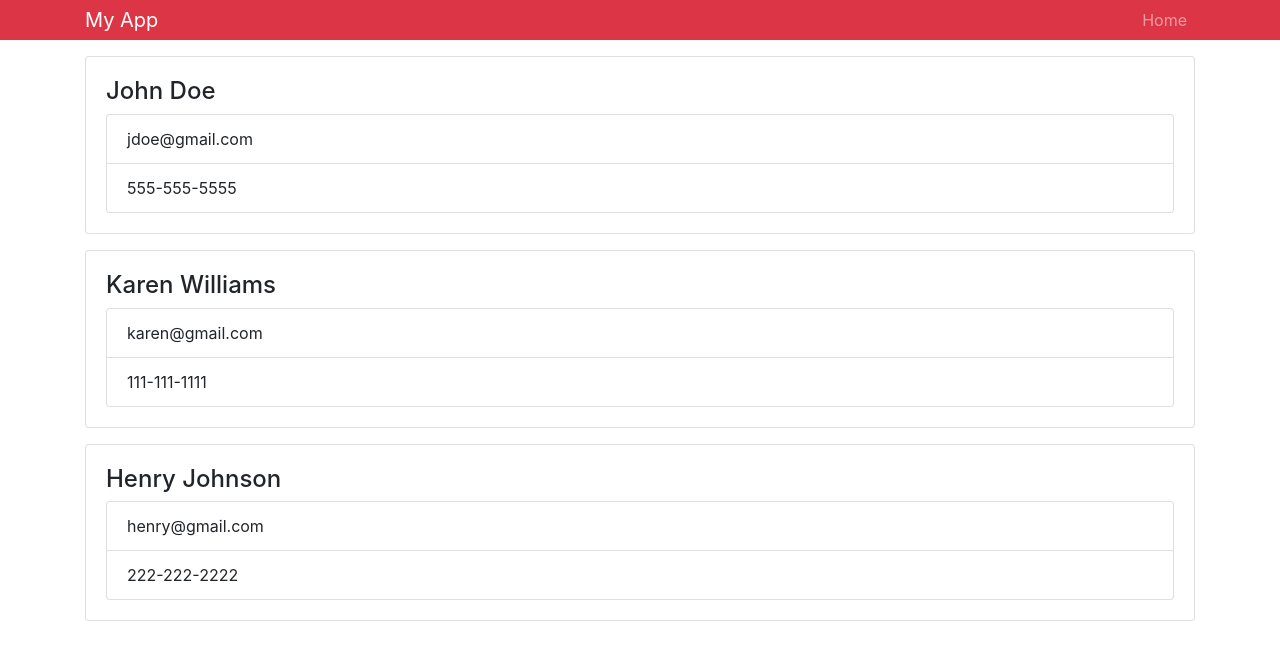
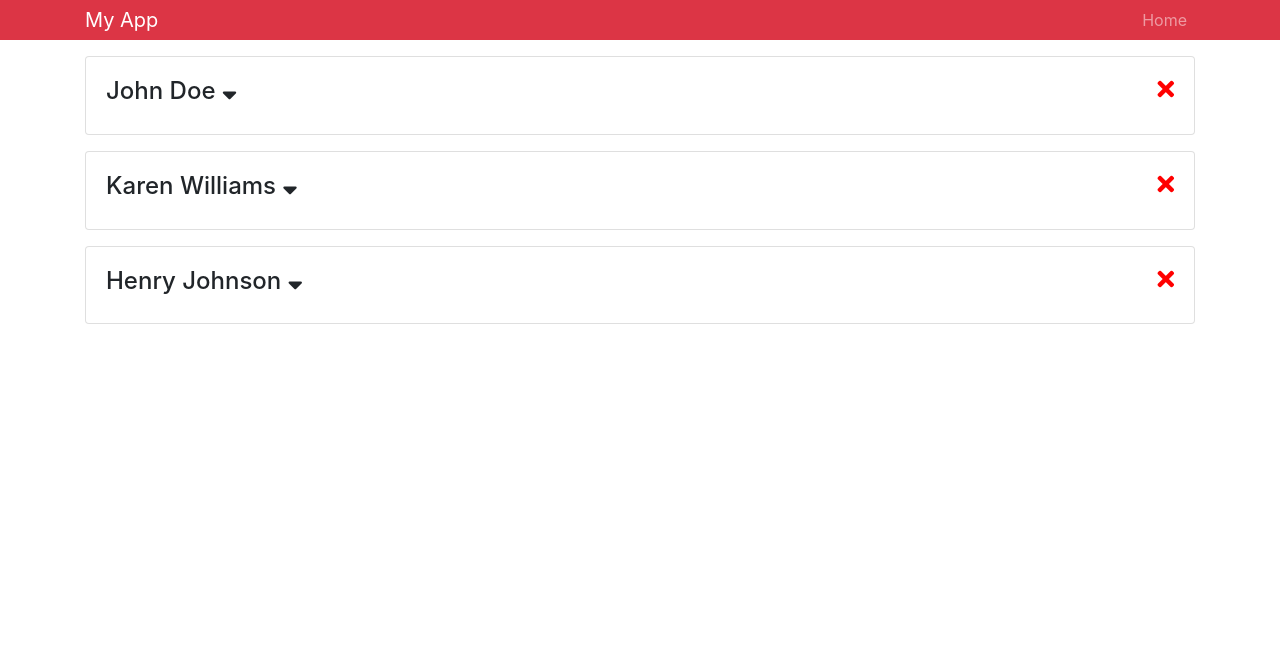
Before and after one commit to mventuri/ContactManager, a React (Create React App) app: page / in a window 1280 px wide. Shown: the top 660 px of the page. Built offline with nearby package versions, Linux system fonts and the light colour scheme.

Commit message:
Add files via upload
Update: Expandable details and deletable card

```diff
--- a/public/index.html
+++ b/public/index.html
@@ -11,6 +11,14 @@
 
     <link rel="manifest" href="%PUBLIC_URL%/manifest.json" />
 
+    <!-- Font awesome -->
+    <link
+      rel="stylesheet"
+      href="https://use.fontawesome.com/releases/v5.5.0/css/all.css"
+      integrity="sha384-B4dIYHKNBt8Bc12p+WXckhzcICo0wtJAoU8YZTY5qE0Id1GSseTk6S+L3BlXeVIU"
+      crossorigin="anonymous"
+    />
+
     <title>Contact Manager</title>
   </head>
   <body>
--- a/src/components/Contact.js
+++ b/src/components/Contact.js
@@ -2,22 +2,50 @@
 import PropTypes from "prop-types";
 
 class Contact extends Component {
+  state = {
+    showContactInfo: false
+  };
+
+  onDeleteClick = () => {
+    this.props.deleteClickHandler();
+  };
+
   render() {
     const { name, email, phone } = this.props.contact;
+
+    const { showContactInfo } = this.state;
+
     return (
       <div className="card card-body mb-3">
-        <h4>{name}</h4>
-        <ul className="list-group">
-          <li className="list-group-item">{email}</li>
-          <li className="list-group-item">{phone}</li>
-        </ul>
+        <h4>
+          {name}{" "}
+          <i
+            onClick={() =>
+              this.setState({ showContactInfo: !this.state.showContactInfo })
+            }
+            className="fas fa-sort-down"
+            style={{ cursor: "pointer" }}
+          />
+          <i
+            className="fas fa-times"
+            style={{ cursor: "pointer", float: "right", color: "red" }}
+            onClick={this.onDeleteClick}
+          />
+        </h4>
+        {showContactInfo ? (
+          <ul className="list-group">
+            <li className="list-group-item">{email}</li>
+            <li className="list-group-item">{phone}</li>
+          </ul>
+        ) : null}
       </div>
     );
   }
 }
 
 Contact.PropTypes = {
-  contact: PropTypes.object.isRequired
+  contact: PropTypes.object.isRequired,
+  deleteClickHandler: PropTypes.func.isRequired
 };
 
 export default Contact;
--- a/src/components/Contacts.js
+++ b/src/components/Contacts.js
@@ -25,14 +25,28 @@
     ]
   };
 
+  deleteContact = id => {
+    const { contacts } = this.state;
+
+    const NewContacts = contacts.filter(contact => contact.id !== id);
+
+    this.setState({
+      contacts: NewContacts
+    });
+  };
+
   render() {
     const { contacts } = this.state;
     return (
-      <div>
+      <React.Fragment>
         {contacts.map(contact => (
-          <Contact key={contact.id} contact={contact} />
+          <Contact
+            key={contact.id}
+            contact={contact}
+            deleteClickHandler={this.deleteContact.bind(this, contact.id)}
+          />
         ))}
-      </div>
+      </React.Fragment>
     );
   }
 }
```
